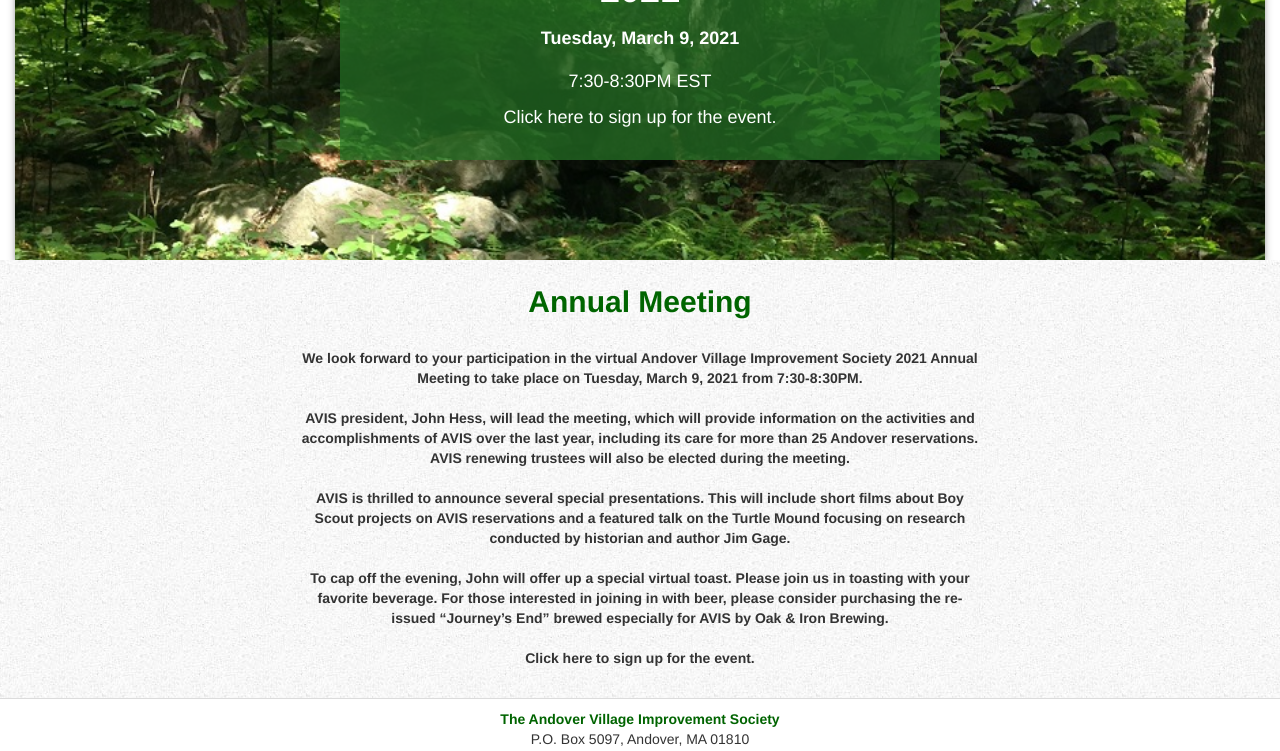
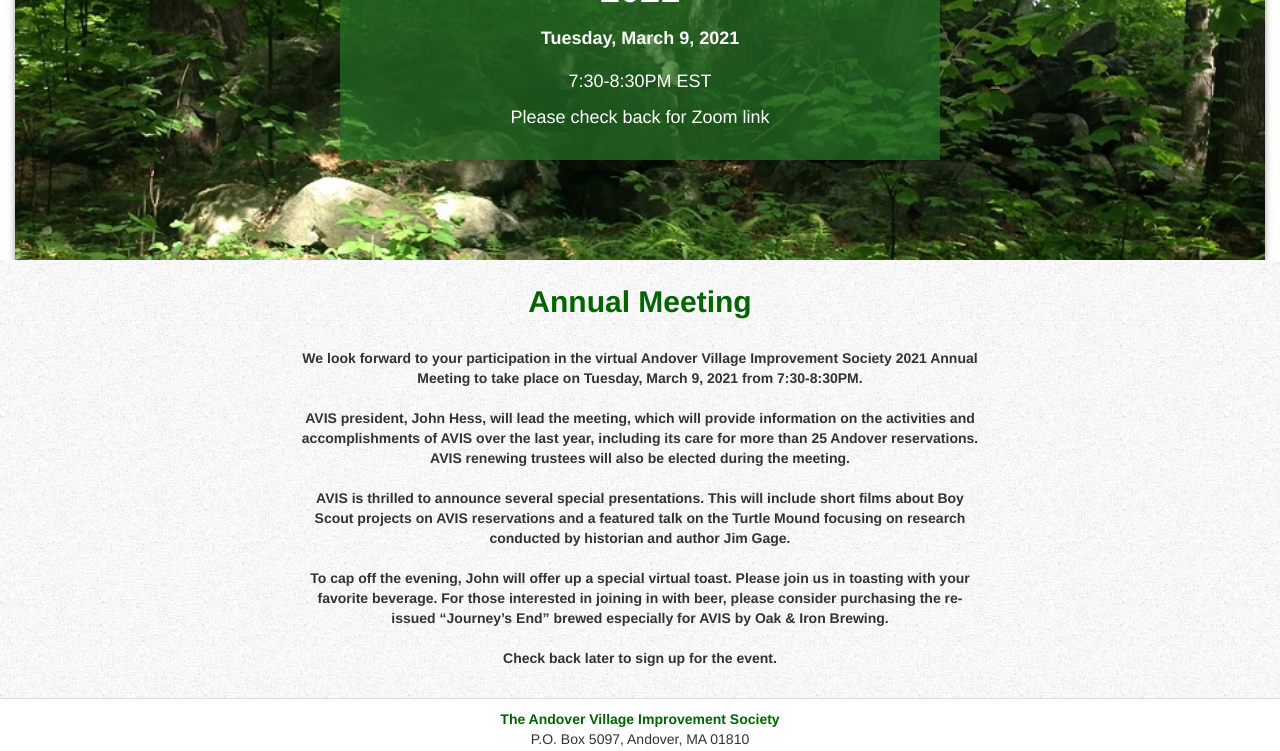
Before and after one commit to avisandover/avis-website, a Jekyll site: the page built from annual-meeting.html, in a window 1280 px wide and 1053 px high. Shown: the part 240-991 px from the top of the window. Built offline with Jekyll 4.4.1, drawn with Linux system fonts in a browser that asks for light colours; nearby versions of some CDN libraries.

Commit message:
new changes

```diff
--- a/annual-meeting.html
+++ b/annual-meeting.html
@@ -15,7 +15,7 @@ title: AVIS - Homepage
                   <h3>Tuesday, March 9, 2021</h3>
                   <p>7:30-8:30PM EST</p>
                   <p>
-                    Click here to sign up for the event.
+                    Please check back for Zoom link
                   </p>
                 </div>
               </header>
@@ -43,7 +43,7 @@ title: AVIS - Homepage
                                 beer, please consider purchasing the re-issued “Journey’s End” brewed especially
                                 for AVIS by Oak & Iron Brewing. <br/><br/>
 
-                                Click here to sign up for the event.
+                                Check back later to sign up for the event.
                                 <br/>
                              </p>
                           </div>
```
Also changed, not shown: index.html (+19 -0 lines).
